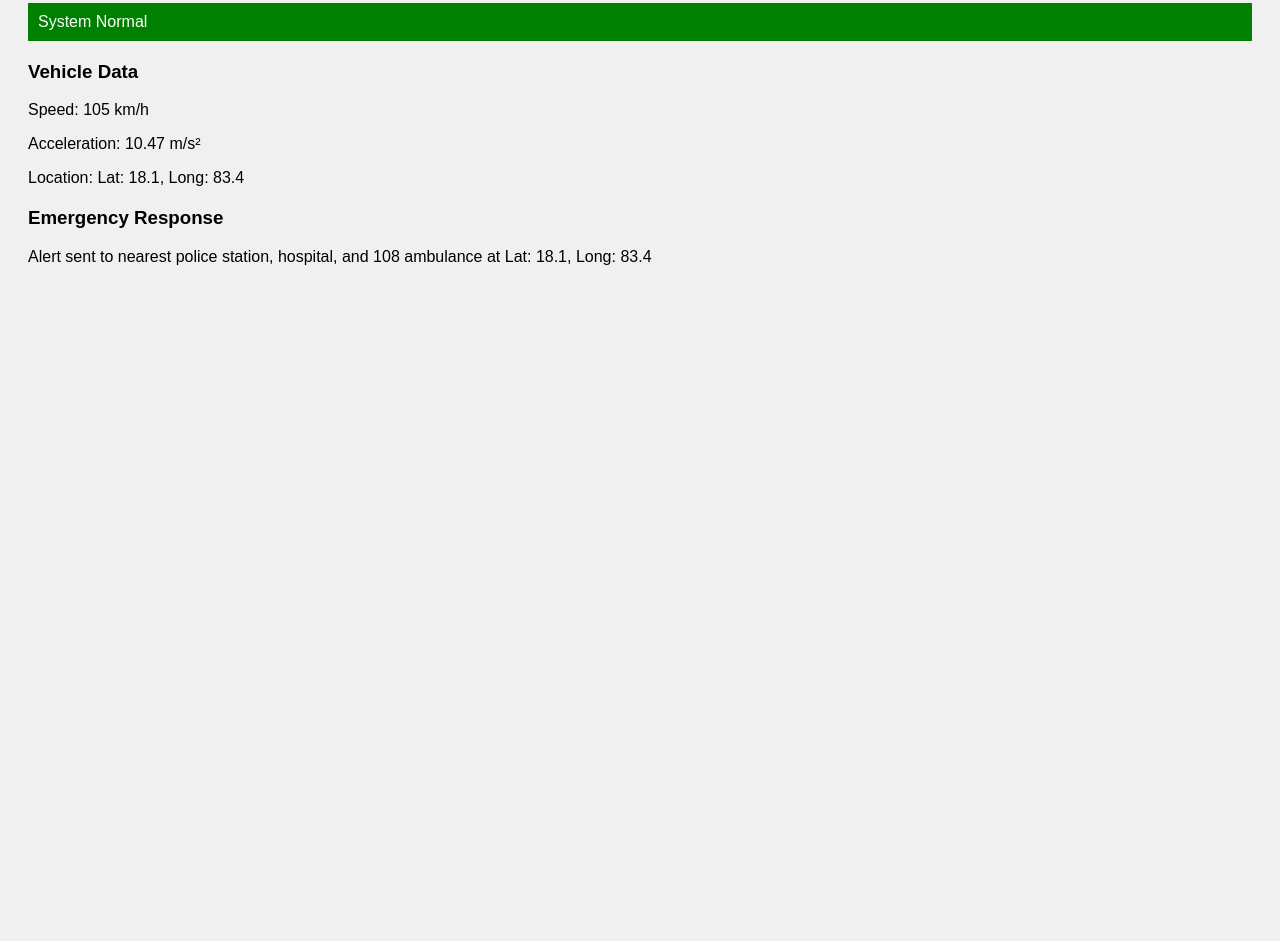
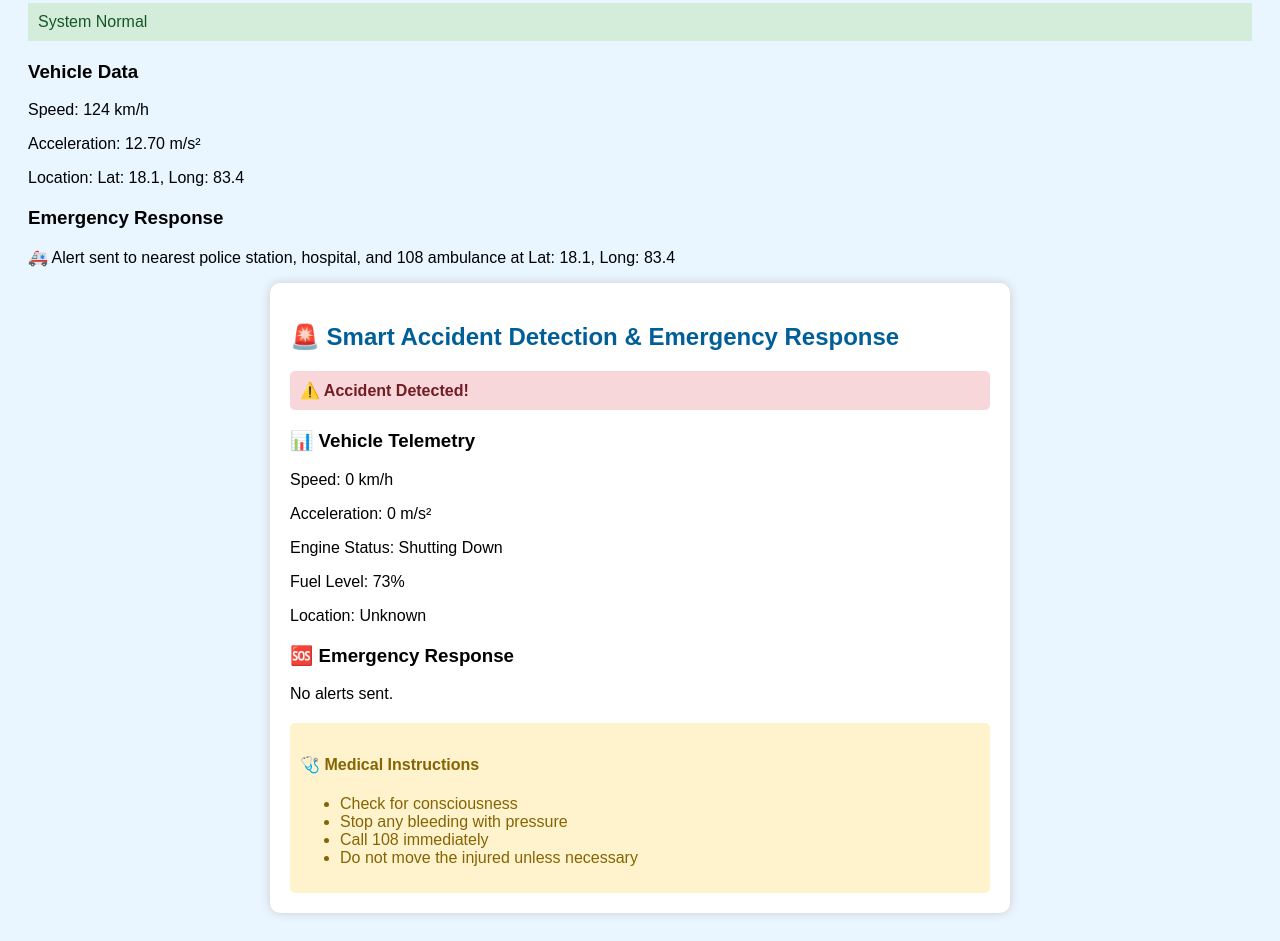
Before and after one commit to richardssamuel735-cpu/finale, a plain HTML site: page index.html in a window 1280 px wide. Shown: the part 708-1649 px from the top of the page. Before the commit the page ends 1018 px from the top, so only its background shows below. Drawn offline with Linux system fonts and the light colour scheme.

Commit message:
Update index.html
accidents indesx

```diff
--- a/index.html
+++ b/index.html
@@ -123,3 +123,94 @@
   </script>
 </body>
 </html>
+
+<!DOCTYPE html>
+<html lang="en">
+<head>
+  <meta charset="UTF-8">
+  <title>Smart Accident Detection & Emergency System</title>
+  <style>
+    body { font-family: Arial; background: #e9f5ff; padding: 20px; }
+    .container { max-width: 700px; margin: auto; background: white; padding: 20px; border-radius: 10px; box-shadow: 0 0 10px #ccc; }
+    h2 { color: #005f99; }
+    .status-box { padding: 10px; margin-bottom: 10px; border-radius: 5px; }
+    .safe { background: #d4edda; color: #155724; }
+    .alert { background: #f8d7da; color: #721c24; }
+    .section { margin-top: 20px; }
+    input, button { width: 100%; padding: 10px; margin: 10px 0; }
+    .medical { background: #fff3cd; color: #856404; padding: 10px; border-radius: 5px; }
+  </style>
+</head>
+<body>
+  <div class="container">
+    <h2>🚨 Smart Accident Detection & Emergency Response</h2>
+
+    <div id="statusBox" class="status-box safe">✅ System Normal</div>
+
+    <div class="section">
+      <h3>📊 Vehicle Telemetry</h3>
+      <p>Speed: <span id="speed">0</span> km/h</p>
+      <p>Acceleration: <span id="acceleration">0</span> m/s²</p>
+      <p>Engine Status: <span id="engine">Running</span></p>
+      <p>Fuel Level: <span id="fuel">80%</span></p>
+      <p>Location: <span id="location">Unknown</span></p>
+    </div>
+
+    <div class="section">
+      <h3>🆘 Emergency Response</h3>
+      <p id="response">No alerts sent.</p>
+    </div>
+
+    <div class="section medical" id="medicalBox" style="display:none;">
+      <h4>🩺 Medical Instructions</h4>
+      <ul>
+        <li>Check for consciousness</li>
+        <li>Stop any bleeding with pressure</li>
+        <li>Call 108 immediately</li>
+        <li>Do not move the injured unless necessary</li>
+      </ul>
+    </div>
+  </div>
+
+  <script>
+    function simulateTelemetry() {
+      const speed = Math.floor(Math.random() * 160); // Simulate up to 160 km/h
+      const acceleration = (Math.random() * 15).toFixed(2); // Simulate up to 15 m/s²
+      const location = "Lat: 18.1, Long: 83.4";
+      const fuel = Math.floor(Math.random() * 100) + "%";
+      const engineStatus = speed > 120 ? "Shutting Down" : "Running";
+
+      document.getElementById("speed").textContent = speed;
+      document.getElementById("acceleration").textContent = acceleration;
+      document.getElementById("location").textContent = location;
+      document.getElementById("fuel").textContent = fuel;
+      document.getElementById("engine").textContent = engineStatus;
+
+      // Send signal to control room (simulated)
+      console.log(`📡 Signal sent to control room: Speed=${speed}, Acc=${acceleration}, Location=${location}`);
+
+      if (speed > 100 && acceleration > 10) {
+        document.getElementById("statusBox").textContent = "⚠️ Accident Detected!";
+        document.getElementById("statusBox").className = "status-box alert";
+        sendEmergencyAlert(location);
+        document.getElementById("medicalBox").style.display = "block";
+      } else {
+        document.getElementById("statusBox").textContent = "✅ System Normal";
+        document.getElementById("statusBox").className = "status-box safe";
+        document.getElementById("response").textContent = "No alerts sent.";
+        document.getElementById("medicalBox").style.display = "none";
+      }
+    }
+
+    function sendEmergencyAlert(location) {
+      document.getElementById("response").textContent =
+        `🚑 Alert sent to nearest police station, hospital, and 108 ambulance at ${location}`;
+
+      // Real-world: send data to backend
+      // fetch('/api/emergency', { method: 'POST', body: JSON.stringify({ location }) })
+    }
+
+    setInterval(simulateTelemetry, 1000); // Update every second
+  </script>
+</body>
+</html>
```
